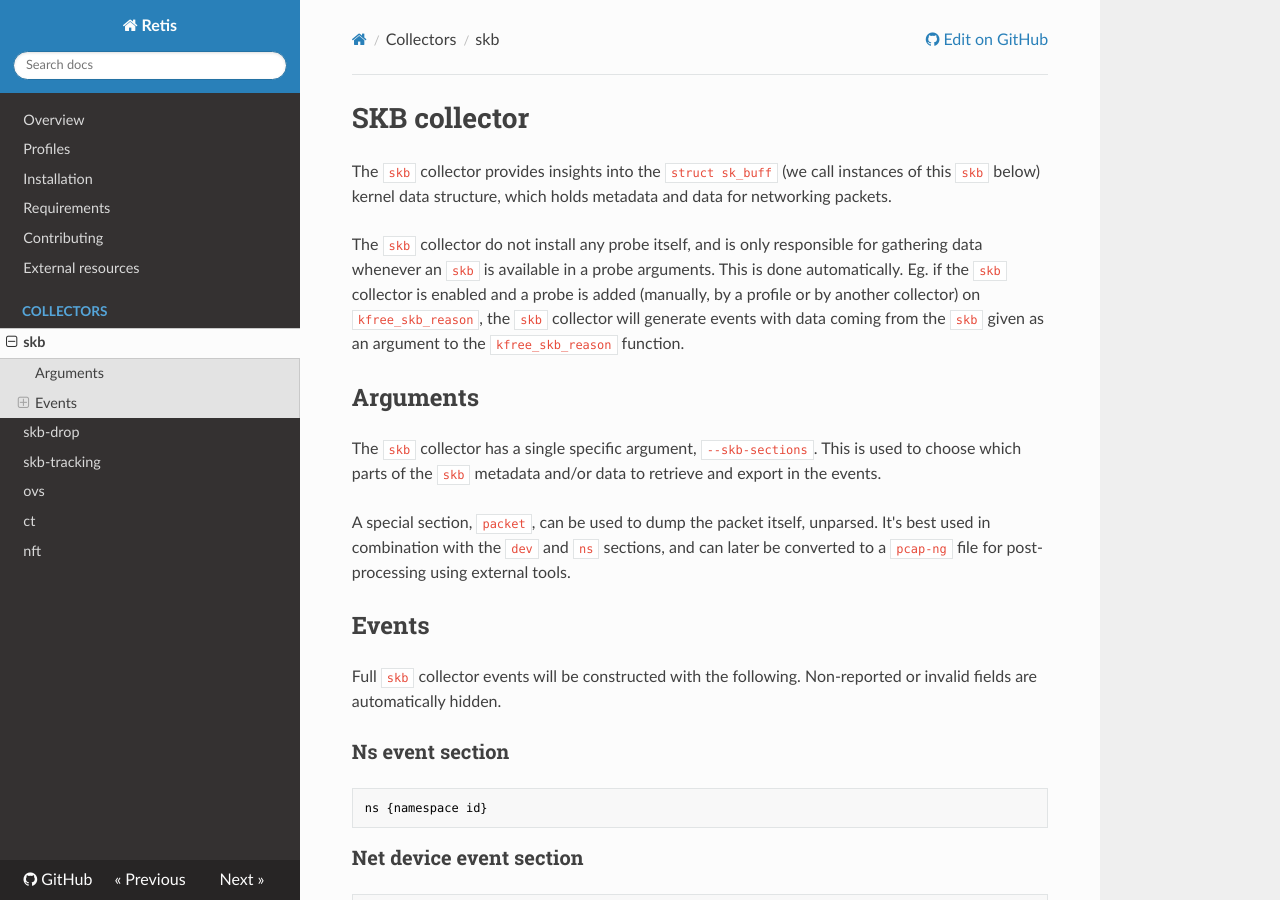
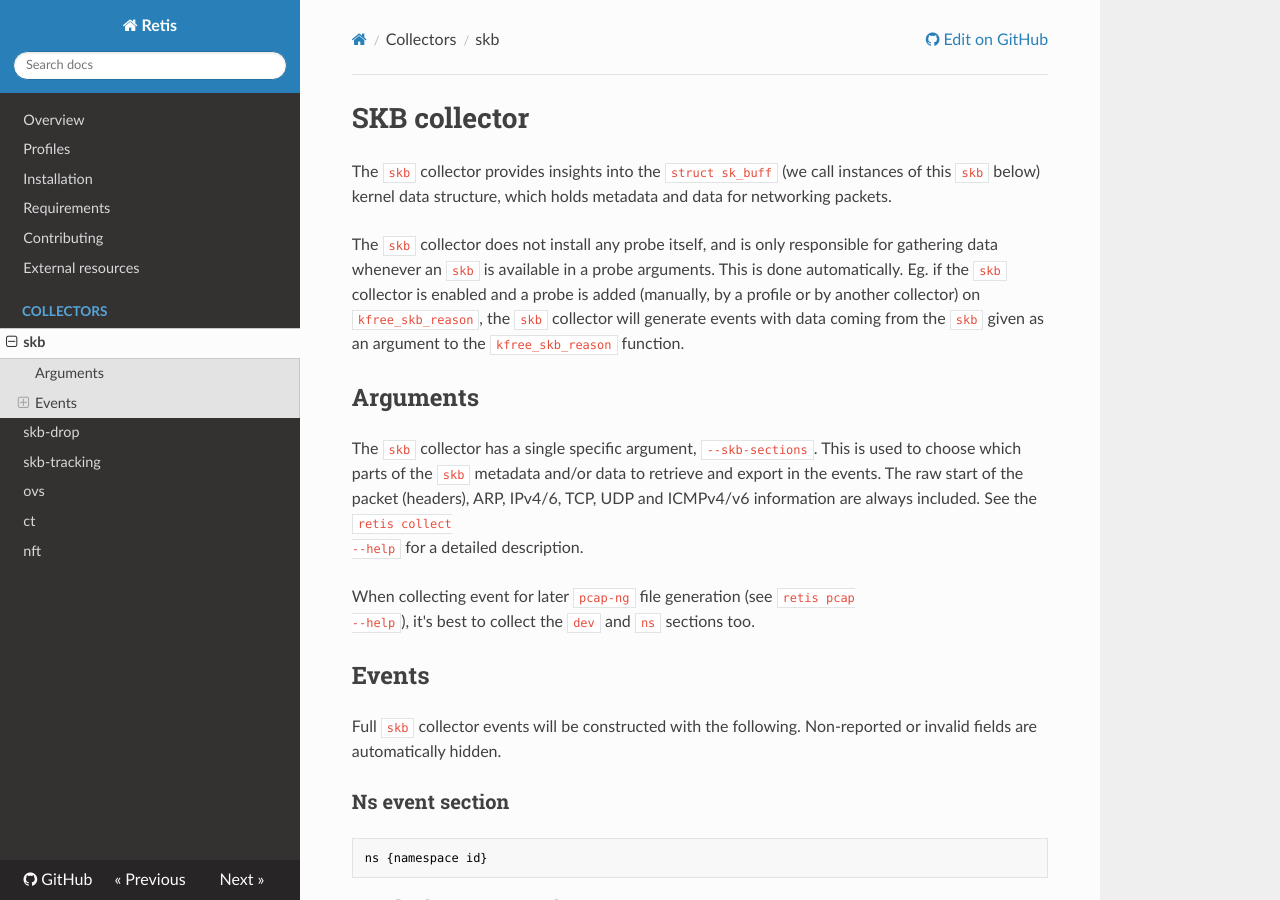
Before and after one commit to retis-org/retis, an MkDocs documentation site: the page built from docs/modules/skb.md, in a window 1280 px wide and 900 px high. Built offline with MkDocs 1.6.1, drawn with Linux system fonts in a browser that asks for light colours; nearby versions of some CDN libraries; some of the changed text lies outside the part shown.

Commit message:
docs: module: skb: update doc with latest changes
Signed-off-by: Antoine Tenart <atenart@redhat.com>

````diff
--- a/docs/modules/skb.md
+++ b/docs/modules/skb.md
@@ -4,9 +4,9 @@ The `skb` collector provides insights into the `struct sk_buff` (we call
 instances of this `skb` below) kernel data structure, which holds metadata and
 data for networking packets.
 
-The `skb` collector do not install any probe itself, and is only responsible for
-gathering data whenever an `skb` is available in a probe arguments. This is done
-automatically. Eg. if the `skb` collector is enabled and a probe is added
+The `skb` collector does not install any probe itself, and is only responsible
+for gathering data whenever an `skb` is available in a probe arguments. This is
+done automatically. Eg. if the `skb` collector is enabled and a probe is added
 (manually, by a profile or by another collector) on `kfree_skb_reason`, the
 `skb` collector will generate events with data coming from the `skb` given as an
 argument to the `kfree_skb_reason` function.
@@ -15,11 +15,12 @@ argument to the `kfree_skb_reason` function.
 
 The `skb` collector has a single specific argument, `--skb-sections`. This is
 used to choose which parts of the `skb` metadata and/or data to retrieve and
-export in the events.
+export in the events. The raw start of the packet (headers), ARP, IPv4/6, TCP,
+UDP and ICMPv4/v6 information are always included. See the `retis collect
+--help` for a detailed description.
 
-A special section, `packet`, can be used to dump the packet itself, unparsed.
-It's best used in combination with the `dev` and `ns` sections, and can later be
-converted to a `pcap-ng` file for post-processing using external tools.
+When collecting event for later `pcap-ng` file generation (see `retis pcap
+--help`), it's best to collect the `dev` and `ns` sections too.
 
 ## Events
 
@@ -91,7 +92,7 @@ flags [{flags}] seq {sequence} ack {acked sequence} win {window}
 len {UDP data len}
 ```
 
-# ICMP section
+# ICMP & ICMPv6 sections
 
 ```none
 type {type number} code {code number}
````
